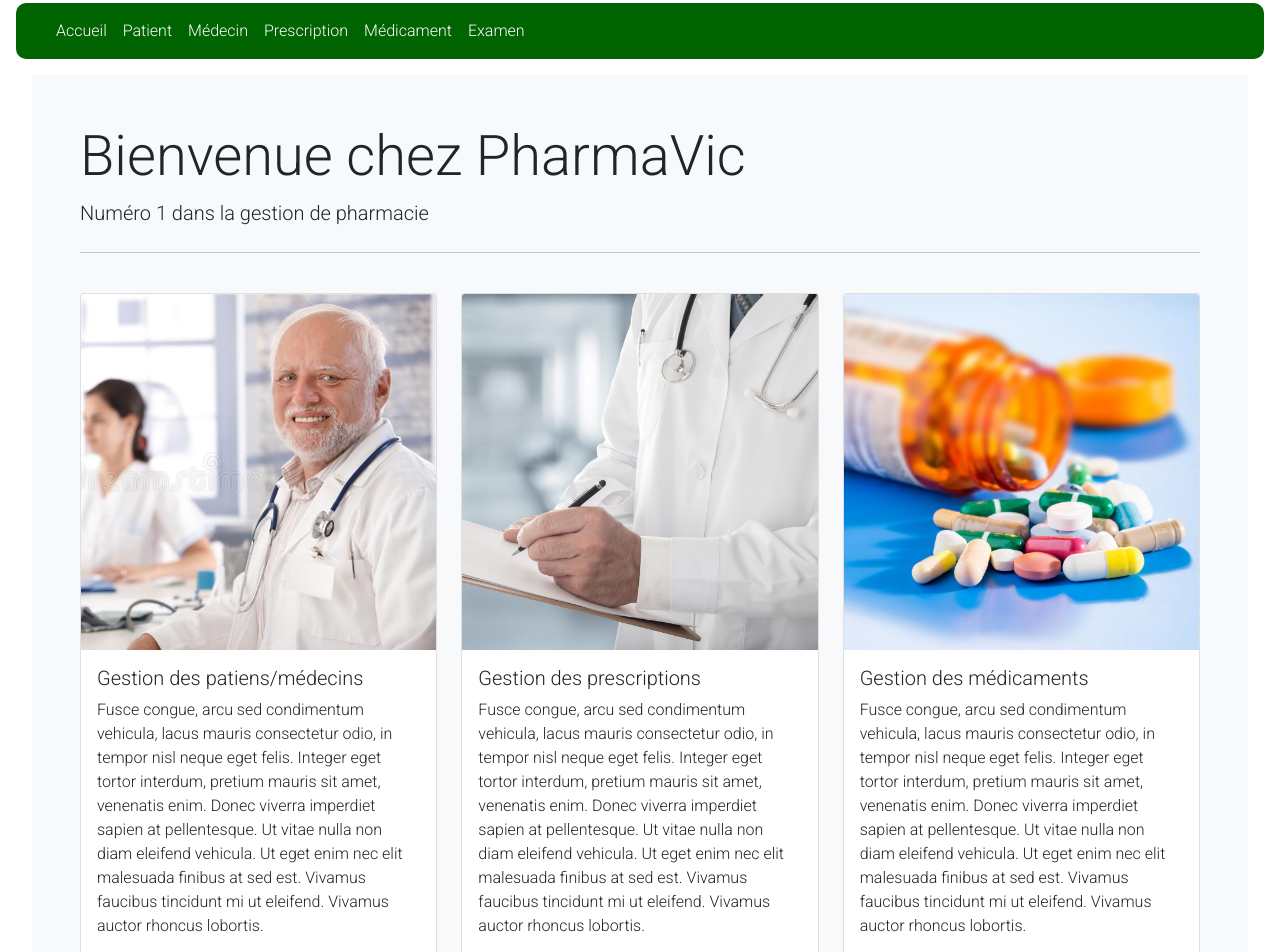
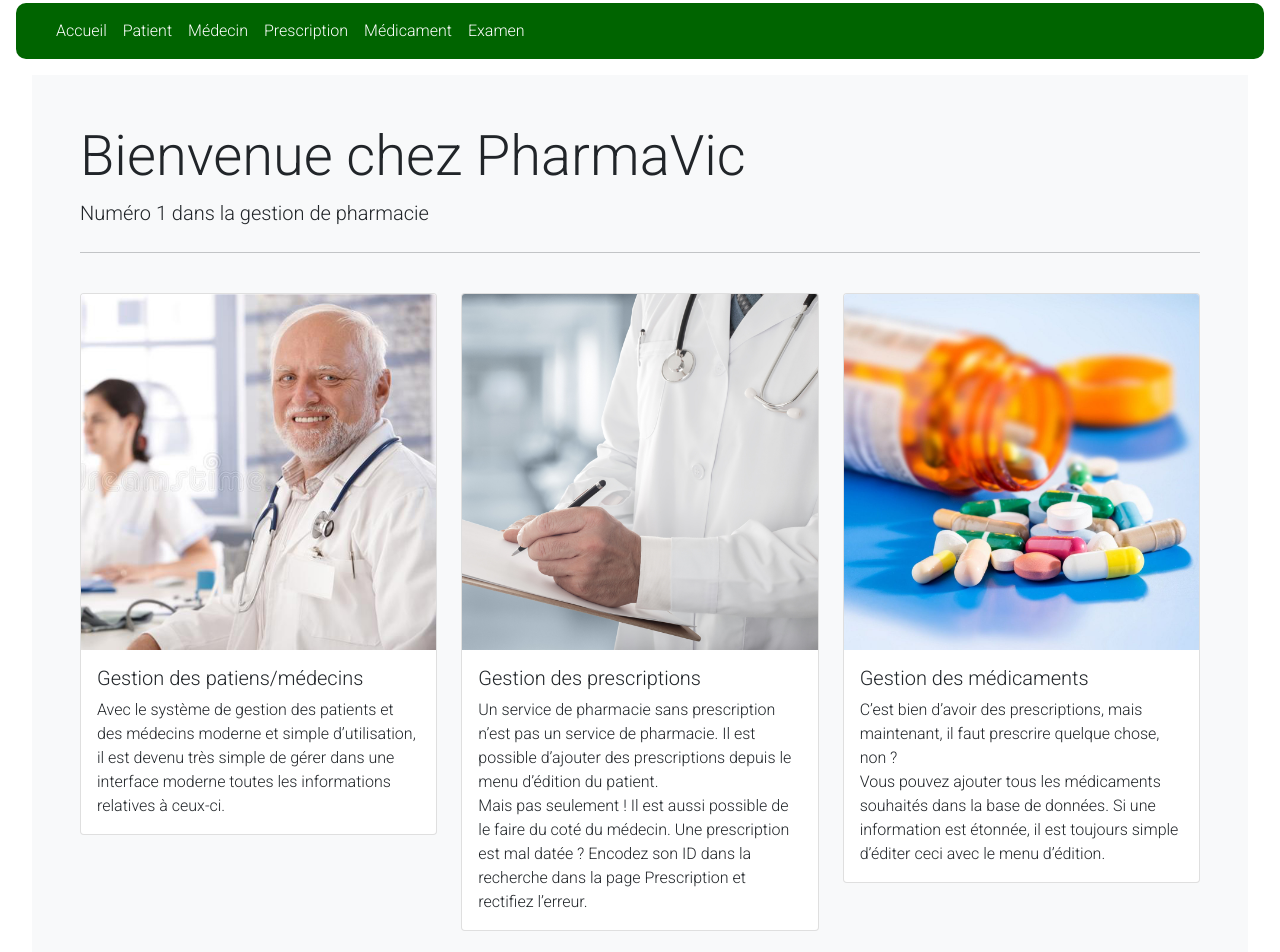
Before and after one commit to driver7822/Pharmacie_Angular, an Angular app: page / in a window 1280 px wide. Shown: the top 952 px of the page. Built offline with nearby package versions, Linux system fonts and the light colour scheme.

Commit message:
Mise a jour du texte de la page d'acceuil
Remplacement du Lorem Ipsum par un vrai texte

```diff
--- a/src/app/components/home/home.component.html
+++ b/src/app/components/home/home.component.html
@@ -10,7 +10,7 @@
         <div class="card-body">
           <h5 class="card-title">Gestion des patiens/médecins</h5>
           <p class="card-text">
-            Fusce congue, arcu sed condimentum vehicula, lacus mauris consectetur odio, in tempor nisl neque eget felis. Integer eget tortor interdum, pretium mauris sit amet, venenatis enim. Donec viverra imperdiet sapien at pellentesque. Ut vitae nulla non diam eleifend vehicula. Ut eget enim nec elit malesuada finibus at sed est. Vivamus faucibus tincidunt mi ut eleifend. Vivamus auctor rhoncus lobortis.
+            Avec le système de gestion des patients et des médecins moderne et simple d’utilisation, il est devenu très simple de gérer dans une interface moderne toutes les informations relatives à ceux-ci.
           </p>
         </div>
       </div>
@@ -21,7 +21,7 @@
         <div class="card-body">
           <h5 class="card-title">Gestion des prescriptions</h5>
           <p class="card-text">
-            Fusce congue, arcu sed condimentum vehicula, lacus mauris consectetur odio, in tempor nisl neque eget felis. Integer eget tortor interdum, pretium mauris sit amet, venenatis enim. Donec viverra imperdiet sapien at pellentesque. Ut vitae nulla non diam eleifend vehicula. Ut eget enim nec elit malesuada finibus at sed est. Vivamus faucibus tincidunt mi ut eleifend. Vivamus auctor rhoncus lobortis.
+            Un service de pharmacie sans prescription n’est pas un service de pharmacie. Il est possible d’ajouter des prescriptions depuis le menu d’édition du patient. <br/> Mais pas seulement ! Il est aussi possible de le faire du coté du médecin.  Une prescription est mal datée ? Encodez son ID dans la recherche dans la page Prescription et rectifiez l’erreur.
           </p>
         </div>
       </div>
@@ -32,7 +32,7 @@
         <div class="card-body">
           <h5 class="card-title">Gestion des médicaments</h5>
           <p class="card-text">
-            Fusce congue, arcu sed condimentum vehicula, lacus mauris consectetur odio, in tempor nisl neque eget felis. Integer eget tortor interdum, pretium mauris sit amet, venenatis enim. Donec viverra imperdiet sapien at pellentesque. Ut vitae nulla non diam eleifend vehicula. Ut eget enim nec elit malesuada finibus at sed est. Vivamus faucibus tincidunt mi ut eleifend. Vivamus auctor rhoncus lobortis.
+            C’est bien d’avoir des prescriptions, mais maintenant, il faut prescrire quelque chose, non ?<br/> Vous pouvez ajouter tous les médicaments souhaités dans la base de données. Si une information est étonnée, il est toujours simple d’éditer ceci avec le menu d’édition.
           </p>
         </div>
       </div>
```
